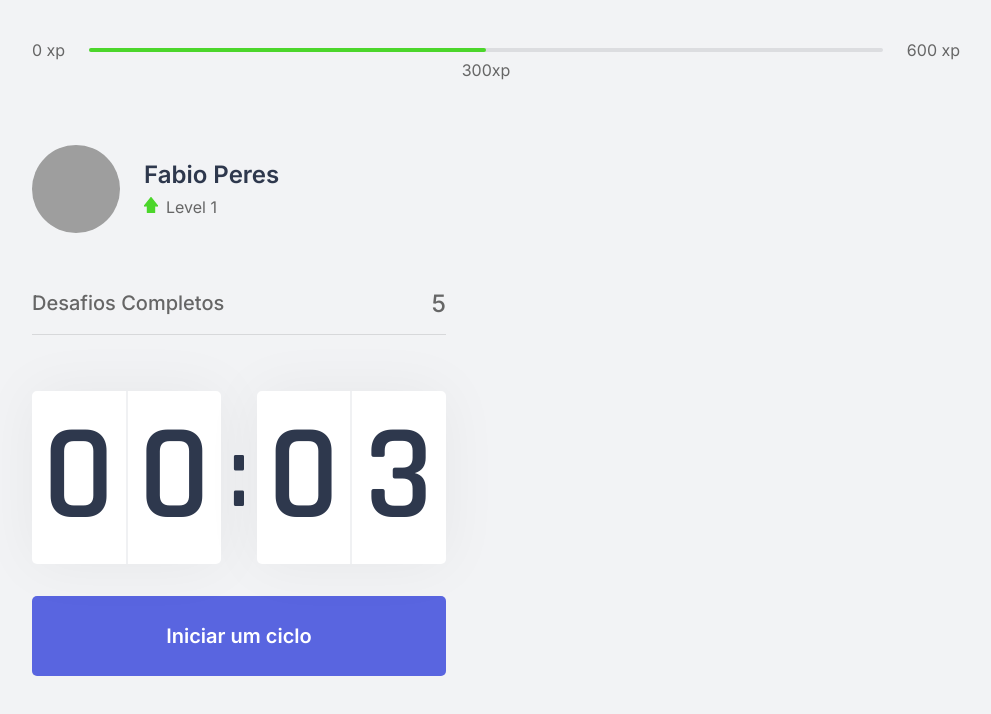
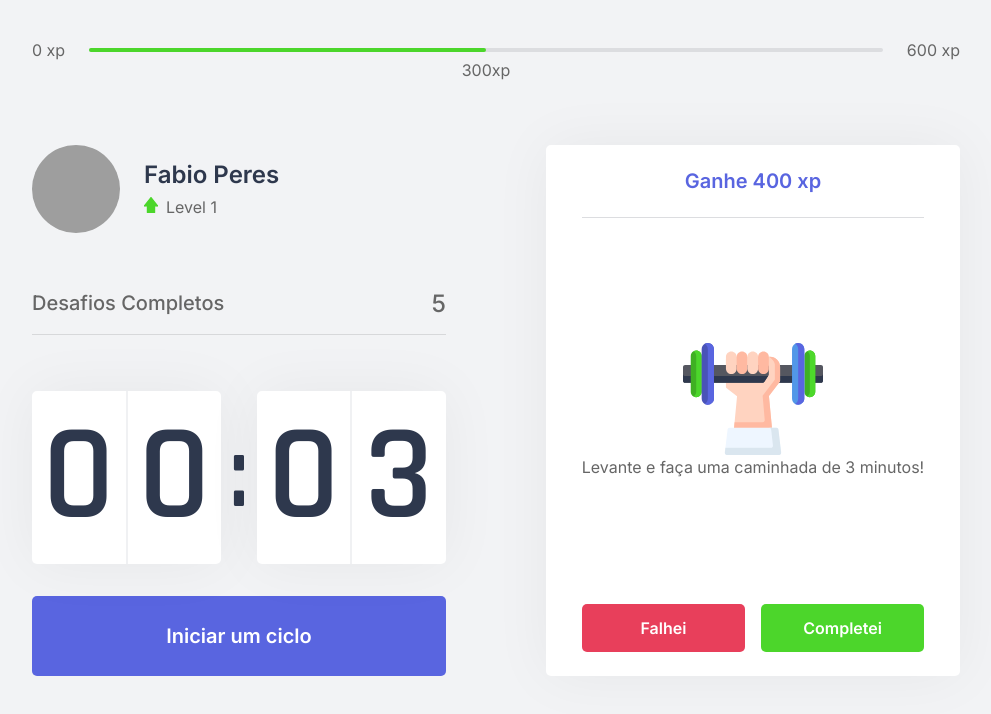
Before and after one commit to fabio-p-goncalez-alb/Move.it-NLW4, a Next.js app in the folder move-it-next/: page / in a window 1280 px wide. Shown: the top 714 px of the page, without its empty margins (144-1135 px from the left). Built offline with nearby package versions, Linux system fonts and the light colour scheme; grey boxes are pictures that could not be loaded.

Commit message:
Criação e estilização do componente 'ChallengeBox'

```diff
--- /dev/null
+++ b/move-it-next/src/components/ChallengeBox.tsx
@@ -0,0 +1,44 @@
+import styles from '../styles/Components/ChallengeBox.module.css';
+
+export function ChallengeBox() {
+  const hasActiveChallenge = true;
+
+ return (
+  <div className= { styles.challengeBoxContainer }>
+    { hasActiveChallenge ? (
+      <div className={ styles.challengeActive }>
+        <header>Ganhe 400 xp</header>
+
+        <main>
+          <img src="icons/body.svg" alt="Body"/>
+          <p>Levante e faça uma caminhada de 3 minutos!</p>
+        </main>
+
+        <footer>
+          <button
+            type="button"
+            className={ styles.challengeFailedButton }
+          >
+            Falhei
+          </button>
+          <button
+            type="button"
+            className={ styles.challengeSucceededButton }
+          >
+            Completei
+          </button>
+        </footer>
+
+      </div>
+    ) : (
+      <div className={ styles.challengeNotActive }>
+        <strong>Finalize um ciclo para receber um desafio</strong>
+        <p>
+          <img src="icons/level-up.svg" alt="Level Up"/>
+          Avance de level completando desafios.
+        </p>
+      </div>
+    )}
+  </div>
+ );
+}
--- a/move-it-next/src/pages/index.tsx
+++ b/move-it-next/src/pages/index.tsx
@@ -6,6 +6,7 @@
 import Head from 'next/head';
 
 import styles from '../styles/Pages/Home.module.css';
+import { ChallengeBox } from "../components/ChallengeBox";
 
 export default function Home() {
   return (
@@ -23,7 +24,7 @@
           <Countdown />
         </div>
         <div>
-
+          <ChallengeBox />
         </div>
       </section>
     </div>
--- /dev/null
+++ b/move-it-next/src/styles/Components/ChallengeBox.module.css
@@ -0,0 +1,109 @@
+.challengeBoxContainer {
+  height: 100%;
+
+  background: var(--white);
+  border-radius: 5px;
+  box-shadow: 0 0 60px rgba(0, 0, 0, 0.05);
+  padding: 1.5rem 2rem;
+
+  display: flex;
+  flex-direction: column;
+  align-items: center;
+  justify-content: center;
+
+  text-align: center;
+}
+
+.challengeNotActive {
+  display: flex;
+  flex-direction: column;
+  align-items: center;
+}
+
+.challengeNotActive strong {
+  font-size: 1.5rem;
+  font-weight: 500;
+  line-height: 1.4;
+}
+
+.challengeNotActive p {
+  display: flex;
+  flex-direction: column;
+  align-items: center;
+  line-height: 1.4;
+  max-width: 70%;
+  margin-top: 3rem;
+}
+
+.challengeNotActive p img {
+  margin-bottom: 1rem;
+}
+
+.challengeActive {
+  height: 100%;
+
+  display: flex;
+  flex-direction: column;
+}
+
+.challengeActive header {
+  color: var(--blue);
+  font-weight: 600;
+  font-size: 1.25rem;
+  padding: 0 2rem 1.5rem;
+  border-bottom: 1px solid var(--gray-line);
+}
+
+.challengeActive main {
+  flex: 1;
+  display: flex;
+  flex-direction: column;
+  align-items: center;
+  justify-content: center;
+}
+
+.challengeActive main strong {
+  font-weight: 600;
+  font-size: 2rem;
+  color: var(--title);
+  margin: 1.5rem 0 1rem;
+}
+
+.challengeActive main p {
+  line-height: 1.5;
+}
+
+.challengeActive footer {
+  display: grid;
+  grid-template-columns: 1fr 1fr;
+  gap: 1rem;
+}
+
+.challengeActive footer button {
+  height: 3rem;
+  display: flex;
+  align-items: center;
+  justify-content: center;
+
+  border: 0;
+  border-radius: 5px;
+
+  color: var(--white);
+
+  font-size: 1rem;
+  font-weight: 600;
+
+  transition: 0.2s;
+}
+
+.challengeActive footer button.challengeFailedButton {
+  background: var(--red);
+}
+
+.challengeActive footer button.challengeSucceededButton {
+  background: var(--green);
+}
+
+.challengeActive footer button:hover {
+  filter: brightness(0.9);
+}
```
